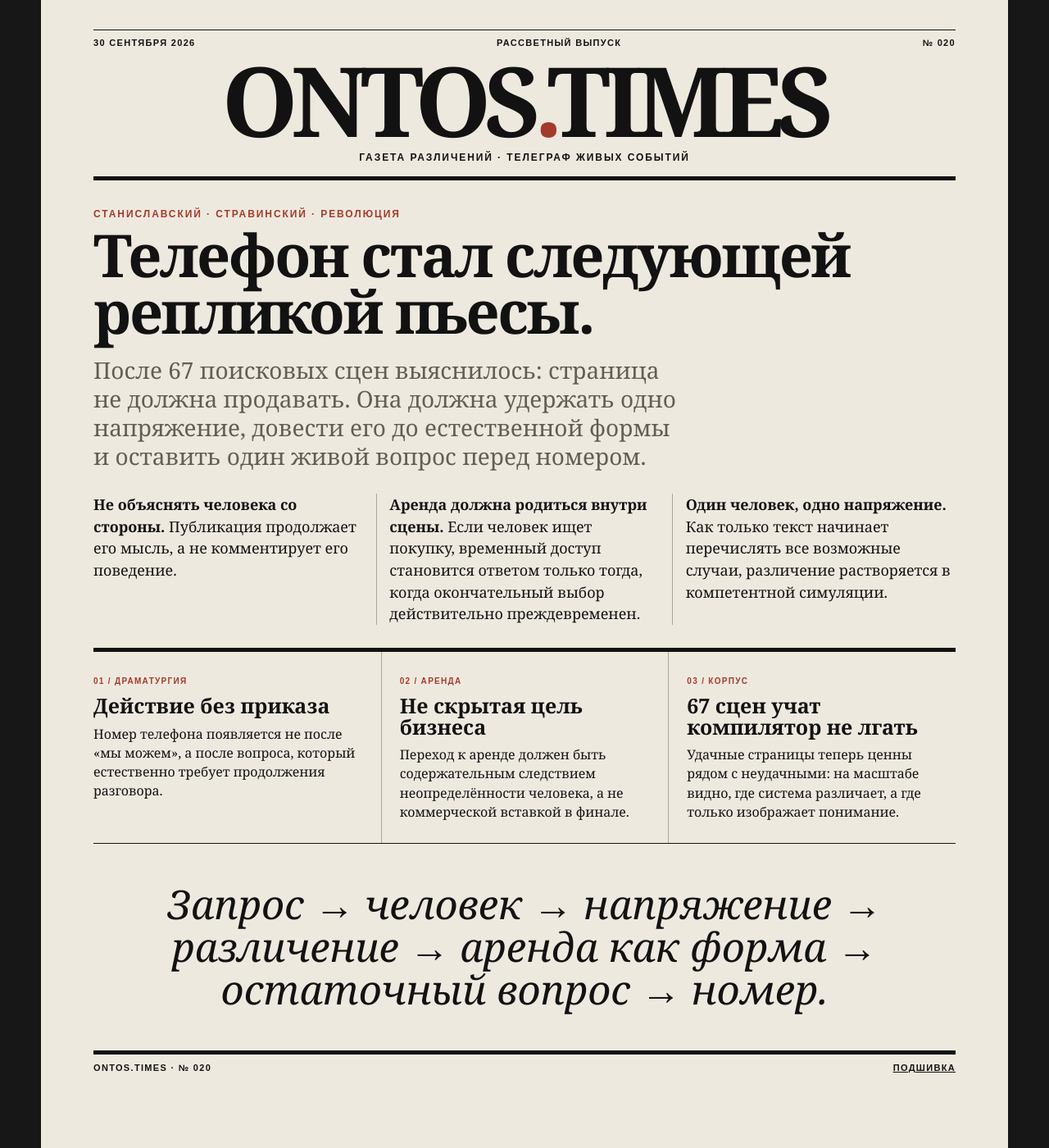
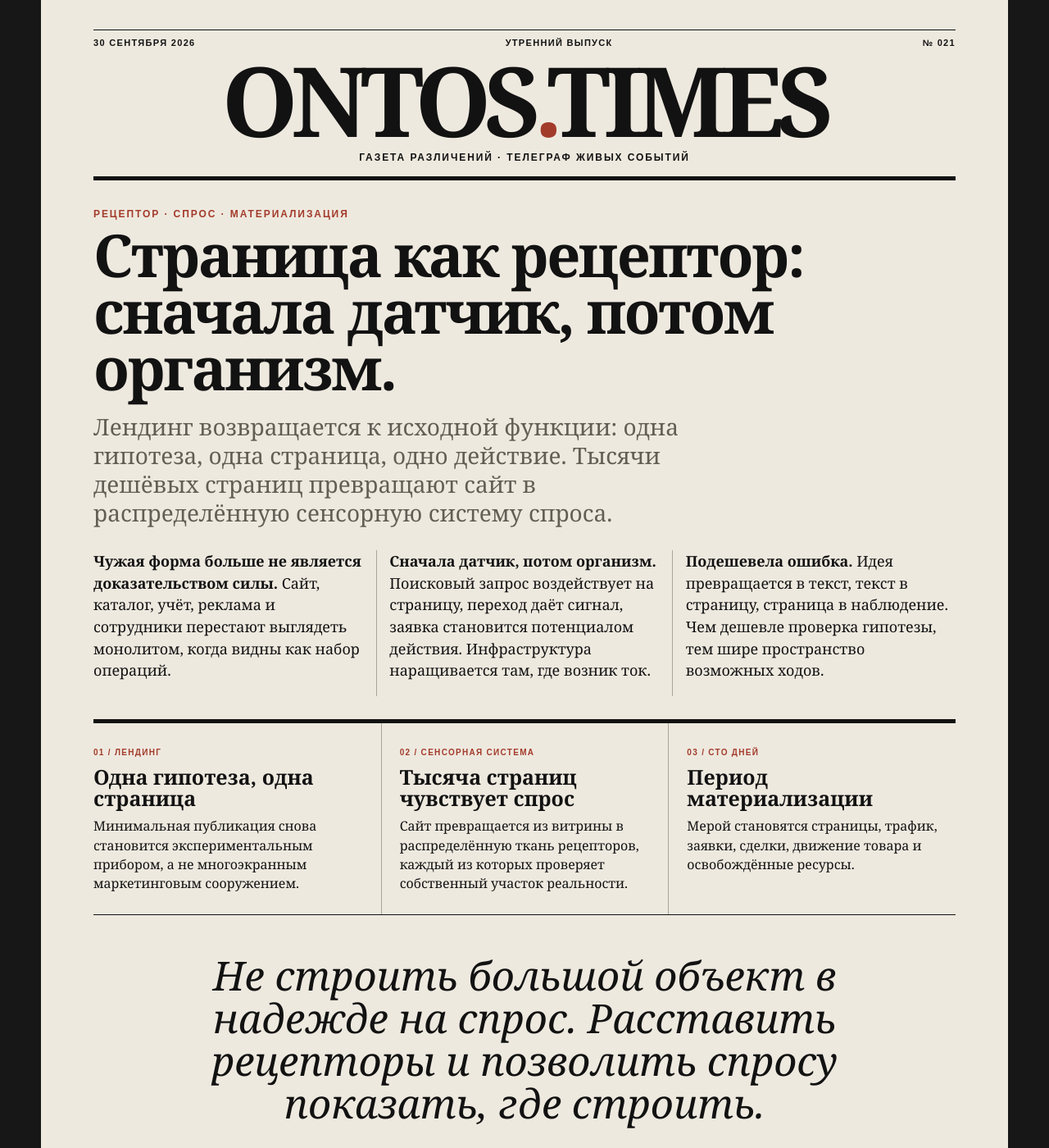
Before and after one commit to OntosLive/Ontos.Times, a Jekyll site: the page index.html, which Jekyll copies as it is, in a window 1280 px wide and 1400 px high. Shown: the whole window at 82% size. Built offline with Jekyll 4.4.1, drawn with Linux system fonts in a browser that asks for light colours.

Commit message:
Set issue 021 as front page

```diff
--- a/index.html
+++ b/index.html
@@ -3,8 +3,8 @@
 <head>
   <meta charset="utf-8">
   <meta name="viewport" content="width=device-width,initial-scale=1">
-  <meta name="description" content="ONTOS.TIMES — Телефон стал следующей репликой пьесы.">
-  <title>ONTOS.TIMES — Телефон стал следующей репликой пьесы</title>
+  <meta name="description" content="ONTOS.TIMES — Страница как рецептор: сначала датчик, потом организм.">
+  <title>ONTOS.TIMES — Страница как рецептор</title>
   <link rel="stylesheet" href="styles.css">
 </head>
 <body>
@@ -12,8 +12,8 @@
     <div class="rule"></div>
     <div class="meta">
       <span>30 СЕНТЯБРЯ 2026</span>
-      <span>РАССВЕТНЫЙ ВЫПУСК</span>
-      <span>№ 020</span>
+      <span>УТРЕННИЙ ВЫПУСК</span>
+      <span>№ 021</span>
     </div>
     <h1>ONTOS<span>.</span>TIMES</h1>
     <p class="tagline">Газета различений · Телеграф живых событий</p>
@@ -22,44 +22,44 @@
 
   <main>
     <article class="lead">
-      <p class="kicker">СТАНИСЛАВСКИЙ · СТРАВИНСКИЙ · РЕВОЛЮЦИЯ</p>
-      <h2>Телефон стал следующей репликой пьесы.</h2>
-      <p class="deck">После 67 поисковых сцен выяснилось: страница не должна продавать. Она должна удержать одно напряжение, довести его до естественной формы и оставить один живой вопрос перед номером.</p>
+      <p class="kicker">РЕЦЕПТОР · СПРОС · МАТЕРИАЛИЗАЦИЯ</p>
+      <h2>Страница как рецептор: сначала датчик, потом организм.</h2>
+      <p class="deck">Лендинг возвращается к исходной функции: одна гипотеза, одна страница, одно действие. Тысячи дешёвых страниц превращают сайт в распределённую сенсорную систему спроса.</p>
 
       <div class="columns">
-        <p><strong>Не объяснять человека со стороны.</strong> Публикация продолжает его мысль, а не комментирует его поведение.</p>
+        <p><strong>Чужая форма больше не является доказательством силы.</strong> Сайт, каталог, учёт, реклама и сотрудники перестают выглядеть монолитом, когда видны как набор операций.</p>
 
-        <p><strong>Аренда должна родиться внутри сцены.</strong> Если человек ищет покупку, временный доступ становится ответом только тогда, когда окончательный выбор действительно преждевременен.</p>
+        <p><strong>Сначала датчик, потом организм.</strong> Поисковый запрос воздействует на страницу, переход даёт сигнал, заявка становится потенциалом действия. Инфраструктура наращивается там, где возник ток.</p>
 
-        <p><strong>Один человек, одно напряжение.</strong> Как только текст начинает перечислять все возможные случаи, различение растворяется в компетентной симуляции.</p>
+        <p><strong>Подешевела ошибка.</strong> Идея превращается в текст, текст в страницу, страница в наблюдение. Чем дешевле проверка гипотезы, тем шире пространство возможных ходов.</p>
       </div>
     </article>
 
     <section class="dispatches">
       <article>
-        <span>01 / ДРАМАТУРГИЯ</span>
-        <h3>Действие без приказа</h3>
-        <p>Номер телефона появляется не после «мы можем», а после вопроса, который естественно требует продолжения разговора.</p>
+        <span>01 / ЛЕНДИНГ</span>
+        <h3>Одна гипотеза, одна страница</h3>
+        <p>Минимальная публикация снова становится экспериментальным прибором, а не многоэкранным маркетинговым сооружением.</p>
       </article>
 
       <article>
-        <span>02 / АРЕНДА</span>
-        <h3>Не скрытая цель бизнеса</h3>
-        <p>Переход к аренде должен быть содержательным следствием неопределённости человека, а не коммерческой вставкой в финале.</p>
+        <span>02 / СЕНСОРНАЯ СИСТЕМА</span>
+        <h3>Тысяча страниц чувствует спрос</h3>
+        <p>Сайт превращается из витрины в распределённую ткань рецепторов, каждый из которых проверяет собственный участок реальности.</p>
       </article>
 
       <article>
-        <span>03 / КОРПУС</span>
-        <h3>67 сцен учат компилятор не лгать</h3>
-        <p>Удачные страницы теперь ценны рядом с неудачными: на масштабе видно, где система различает, а где только изображает понимание.</p>
+        <span>03 / СТО ДНЕЙ</span>
+        <h3>Период материализации</h3>
+        <p>Мерой становятся страницы, трафик, заявки, сделки, движение товара и освобождённые ресурсы.</p>
       </article>
     </section>
 
-    <blockquote>Запрос → человек → напряжение → различение → аренда как форма → остаточный вопрос → номер.</blockquote>
+    <blockquote>Не строить большой объект в надежде на спрос. Расставить рецепторы и позволить спросу показать, где строить.</blockquote>
   </main>
 
   <footer>
-    <span>ONTOS.TIMES · № 020</span>
+    <span>ONTOS.TIMES · № 021</span>
     <span><a href="archive/" style="color:inherit">Подшивка</a></span>
   </footer>
 </body>
```
